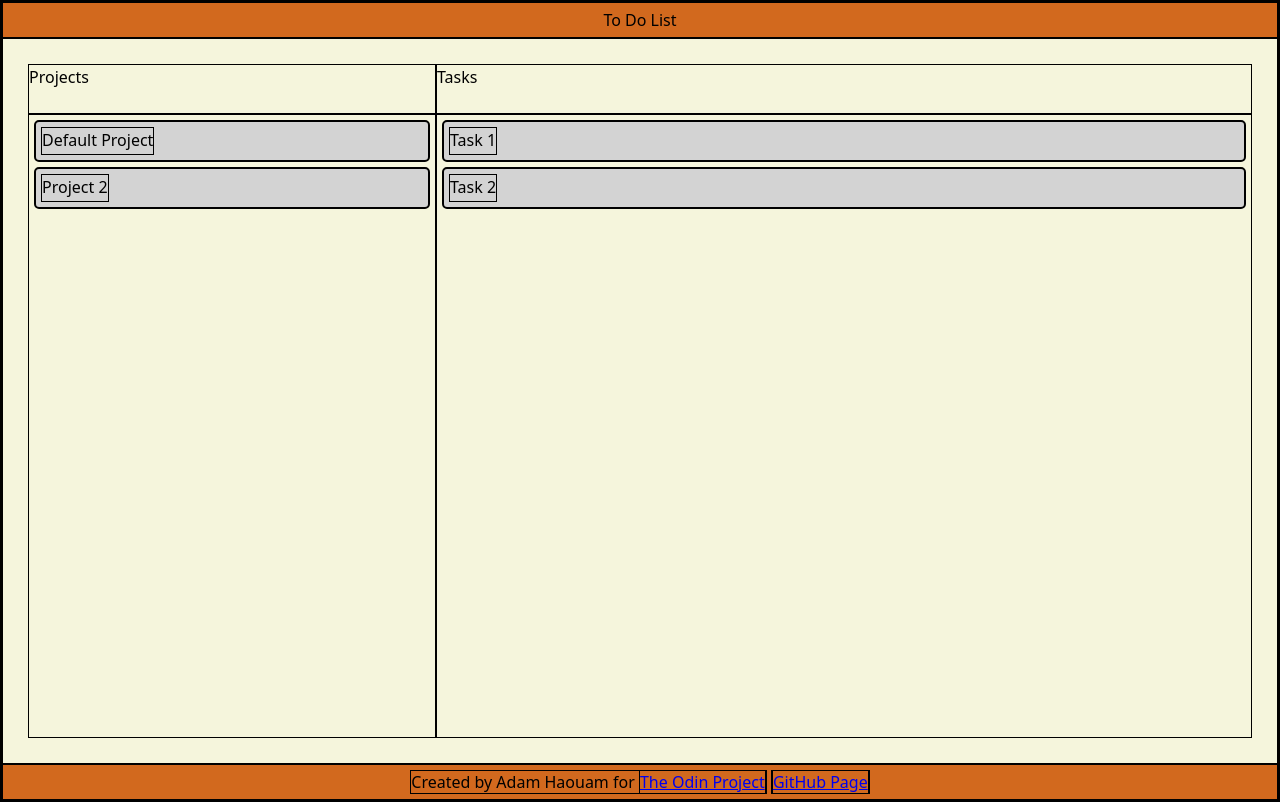
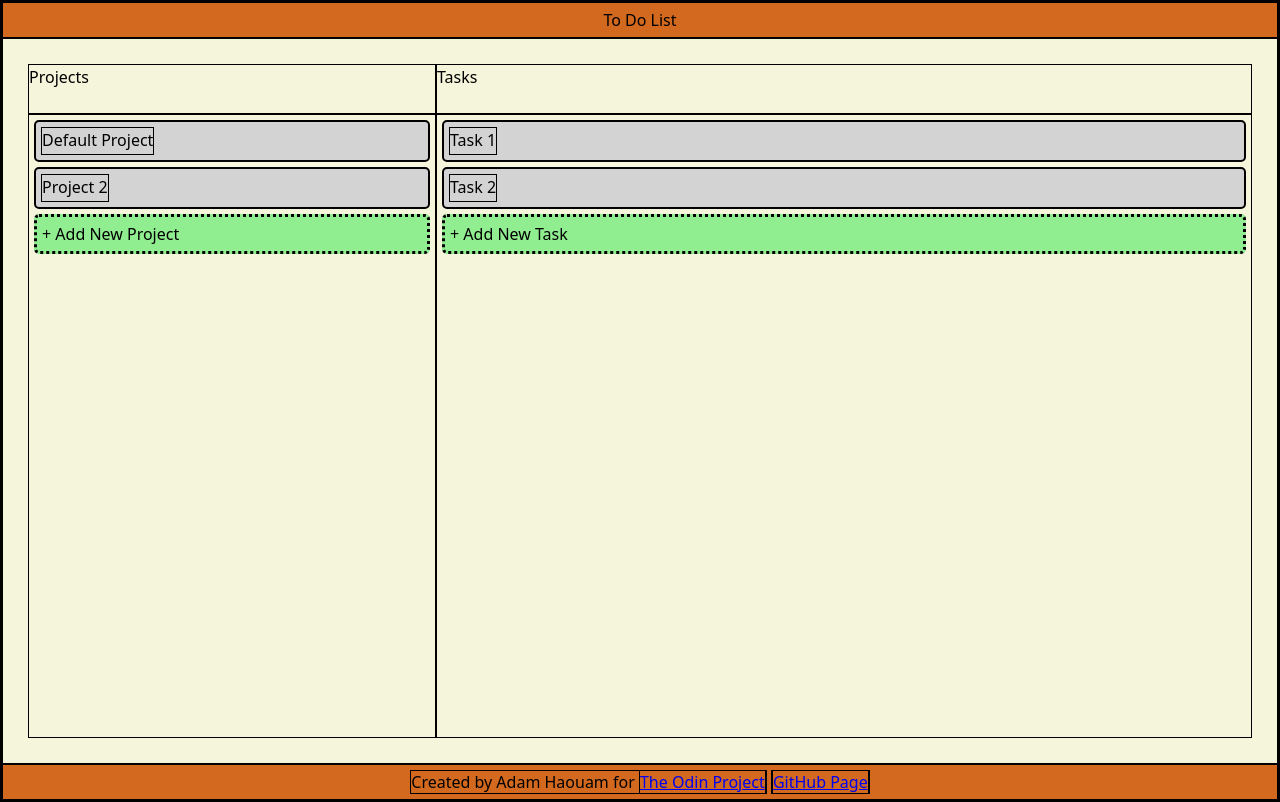
Before and after one commit to adamhaouam/todolist, a website built with webpack: page src/template.html in a window 1280 px wide. Built offline with nearby package versions, Linux system fonts and the light colour scheme.

Commit message:
add new project and new task buttons to the UI

```diff
--- a/src/index.js
+++ b/src/index.js
@@ -36,7 +36,6 @@ function updateDOM() {
             noProjectsMsg.classList.add("projectEntry");
             noProjectsMsg.textContent = "No projects available. Please add a new project.";
             projectList.appendChild(noProjectsMsg);
-            return;
     }
 
     for (const project in defaultProjectList.projects) {
@@ -91,13 +90,22 @@ function updateDOM() {
         }
     }
 
+    //add field for adding new project
+    const addProjectBox = document.createElement("div");
+    addProjectBox.classList.add("projectEntry", "newProjectEntry");
+    addProjectBox.textContent = "+ Add New Project";
+    addProjectBox.addEventListener("click", function() {
+        console.log("Add Project clicked");
+        //Open window to add new project
+    });
+    projectList.appendChild(addProjectBox);
+
     //Update Task List (set to only show tasks of default project)
     if (defaultProjectList.projects[selectedProject].tasks.filter(tsk => tsk.isDeleted === false).length === 0) {
             const noTasksMsg = document.createElement("div");
             noTasksMsg.classList.add("taskEntry");
             noTasksMsg.textContent = "No tasks available. Please add a new task.";
             taskList.appendChild(noTasksMsg);
-            return;
     }
     for (const task in defaultProjectList.projects[selectedProject].tasks) {
         if (defaultProjectList.projects[selectedProject].tasks[task].isDeleted === false) {
@@ -146,8 +154,15 @@ function updateDOM() {
         }
     }
 
-
-
+    //add field for adding new task
+    const addTaskBox = document.createElement("div");
+    addTaskBox.classList.add("taskEntry", "newTaskEntry");
+    addTaskBox.textContent = "+ Add New Task";
+    addTaskBox.addEventListener("click", function() {
+        console.log("Add Task clicked");
+        //Open window to add new task
+    });
+    taskList.appendChild(addTaskBox);
 }
 
 console.log(defaultProjectList.projects);
--- a/src/styles.css
+++ b/src/styles.css
@@ -84,6 +84,16 @@ header, footer {
 }
 
 
+.newProjectEntry, .newTaskEntry {
+    padding: 5px;
+    margin: 5px;
+    background-color: lightgreen;
+    border: dotted 3px black;
+    border-radius: 5px;
+    text-align: center;
+    cursor: pointer;
+}
+
 * {
   border: solid 1px black;
 }
```
